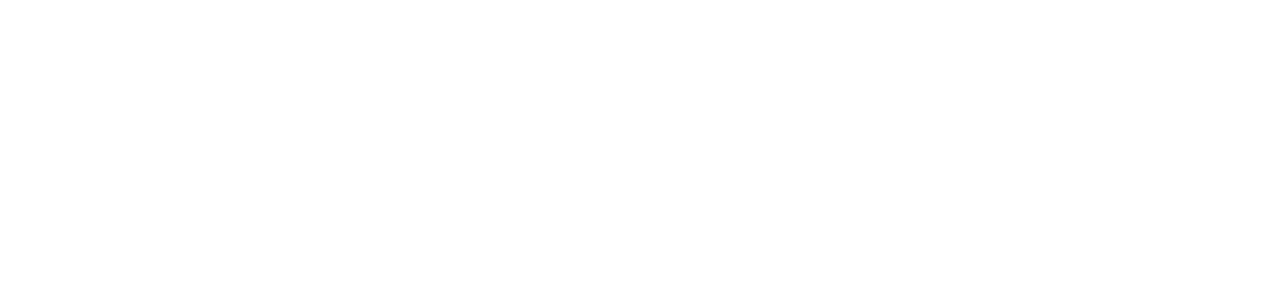
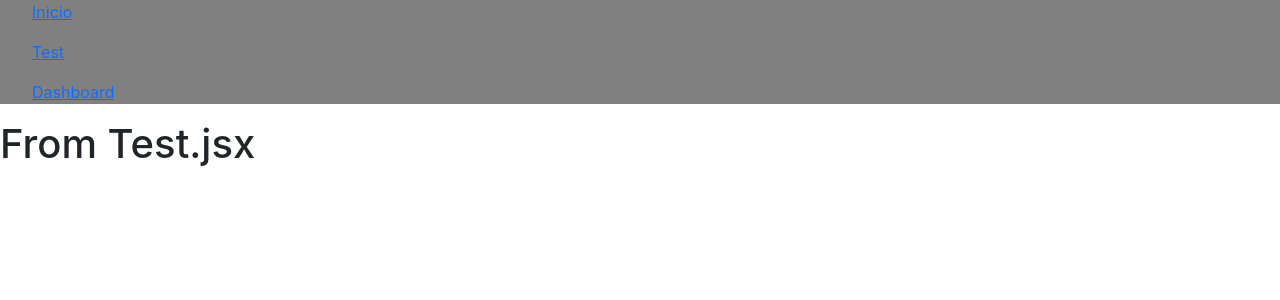
Before and after one commit to antonieto/invi_chat, a React (Create React App) app in the folder invi-chat/: page /Test in a window 1280 px wide. Shown: the top 300 px of the page. Built offline with nearby package versions, Linux system fonts and the light colour scheme.

Commit message:
Added react routing and first components

```diff
--- a/invi-chat/src/App.js
+++ b/invi-chat/src/App.js
@@ -1,11 +1,48 @@
 import React from 'react'
+import Test from './components/Test';
+import { BrowserRouter as Router, Link, Switch, Route } from "react-router-dom";
+import Aside from './components/Aside';
+
 
 function App() {
   return (
-    <div className="App">
+    <>
+      <Router>
+      <div className="App">
 
-    </div>
+        <div className="window-container">
+
+          <Aside/>
+
+          <div>
+            <nav>
+              <ul>
+                <Link to="/"> Inicio </Link>
+              </ul>
+              <ul>
+                <Link to="/Test"> Test </Link>
+              </ul>
+              <ul>
+                <Link to="/Dashboard"> Dashboard </Link>
+              </ul>
+            </nav>
+          </div>
+        </div>
+
+      </div>
+
+        <Switch>
+          <Route path="/Test" exact component={()=> <Test/> } >
+            <Test/>
+          </Route>
+        </Switch>
+
+      </Router>
+    </>
+
   );
 }
 
+
+
 export default App;
--- /dev/null
+++ b/invi-chat/src/components/Aside.jsx
@@ -0,0 +1,12 @@
+import React from 'react'
+
+
+const Aside = () => {
+    return (
+        <div>
+
+        </div>
+     );
+}
+
+export default Aside;
--- /dev/null
+++ b/invi-chat/src/components/Test.jsx
@@ -0,0 +1,11 @@
+import React from 'react'
+
+const Test = () => {
+    return (
+        <div>
+            <h1> From Test.jsx </h1>
+        </div>
+    );
+}
+
+export default Test;
--- a/invi-chat/src/index.css
+++ b/invi-chat/src/index.css
@@ -11,3 +11,7 @@
   font-family: source-code-pro, Menlo, Monaco, Consolas, 'Courier New',
     monospace;
 }
+
+.window-container {
+  background-color: grey;
+}
```
Also changed, not shown: invi-chat/src/components/Dashboard.jsx (added, +11 -0 lines).
